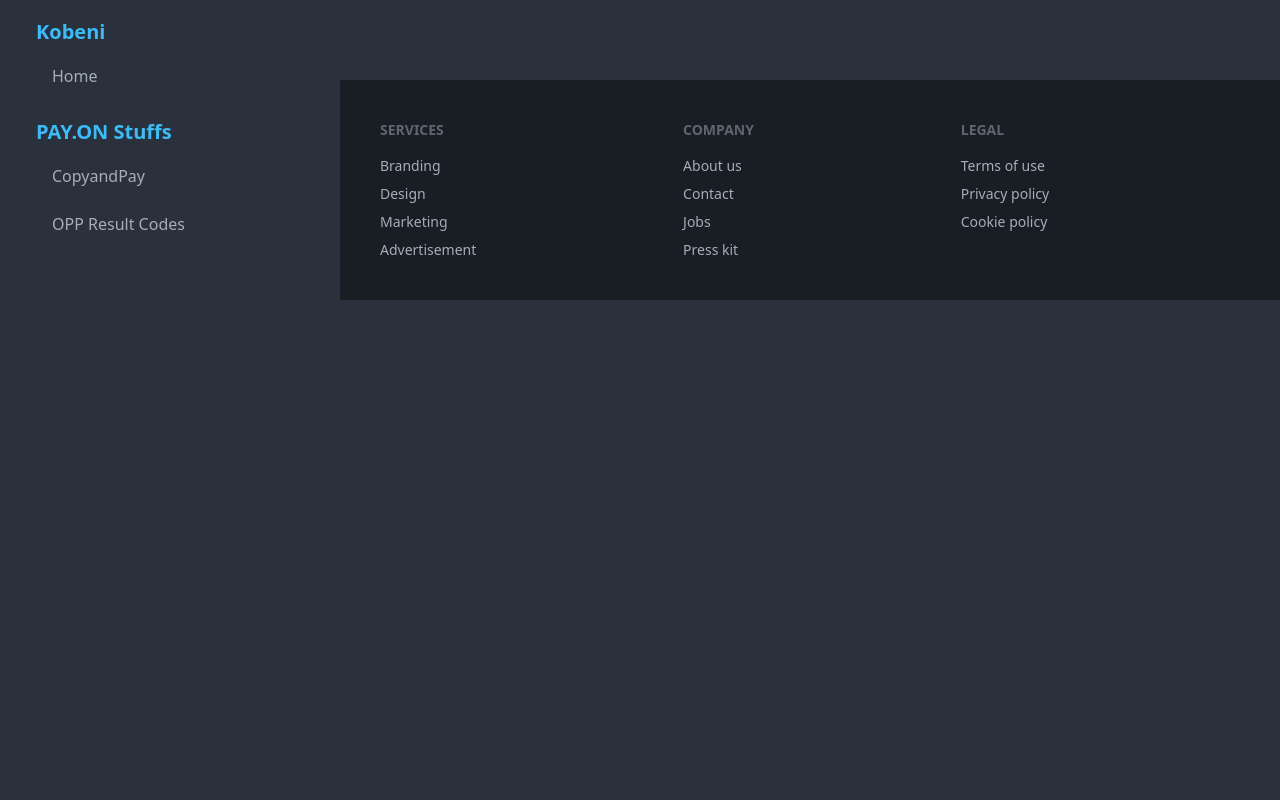
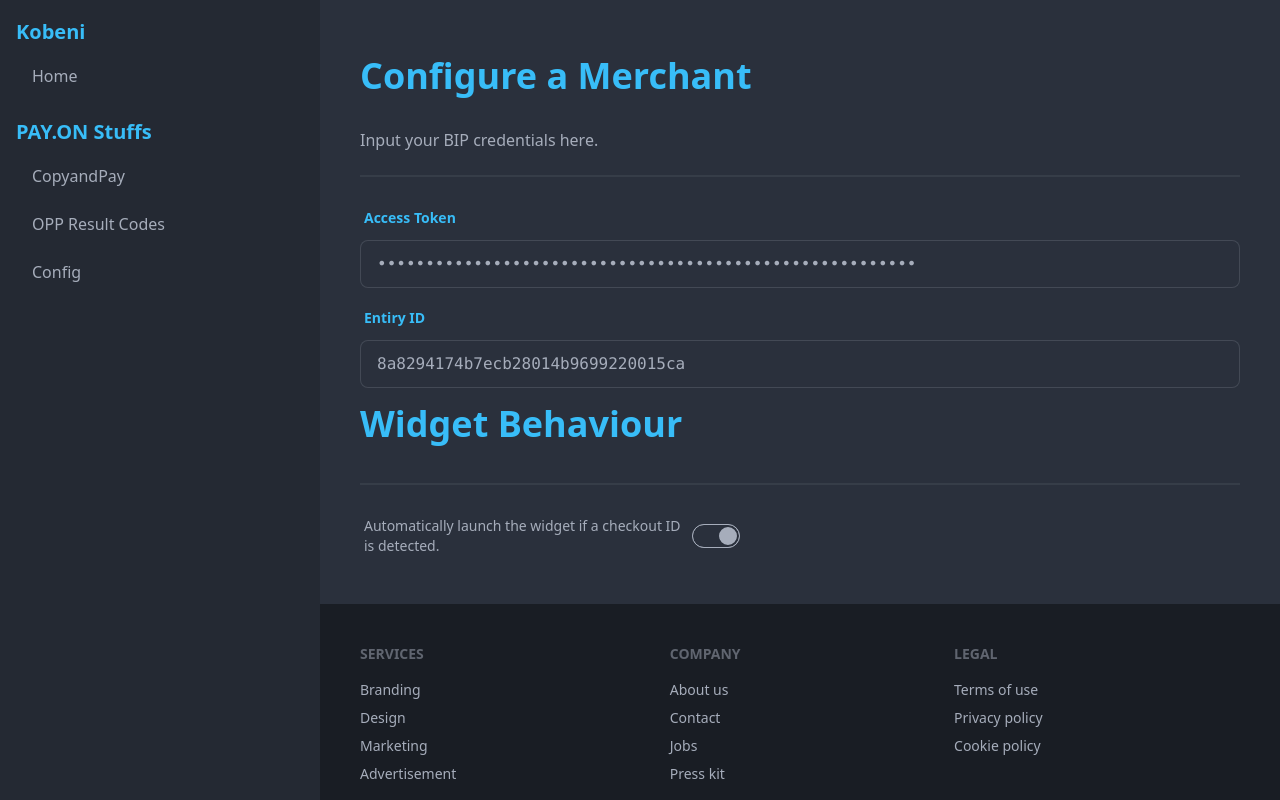
Before and after one commit to mtits/Kobeni-fork1, a Nuxt app: page /config-payon in a window 1280 px wide. Built offline with nearby package versions, Linux system fonts and the light colour scheme.

Commit message:
modal and shizzle

```diff
--- a/app.vue
+++ b/app.vue
@@ -1,8 +1,10 @@
 <template>
-  <div class="ml-5">
+  <div>
     <!-- main div for drawer -->
     <div class="drawer drawer-mobile">
-      <input id="my-drawer-2" type="checkbox" class="drawer-toggle" />
+      <input id="app-drawer" type="checkbox" class="drawer-toggle" />
+
+      <!-- pages container -->
       <div class="drawer-content flex flex-col items-center">
         <!-- Page content here -->
         <div class="container mx-auto p-10">
@@ -10,9 +12,11 @@
         </div>
         <Footer />
       </div>
+
+      <!-- drawer items -->
       <div class="drawer-side">
-        <label for="my-drawer-2" class="drawer-overlay"></label>
-        <ul class="menu p-4 w-80 bg-base-100 text-base-content">
+        <label for="app-drawer" class="drawer-overlay"></label>
+        <ul class="menu p-4 w-80 bg-base-200 text-base-content">
           <!-- Sidebar content here -->
           <div class="mb-4">
             <article class="prose mb-1">
@@ -31,6 +35,9 @@
             <!-- items -->
             <li><NuxtLink to="/copyandpay">CopyandPay</NuxtLink></li>
             <li><NuxtLink to="/oppresultcodes">OPP Result Codes</NuxtLink></li>
+            <li>
+              <NuxtLink to="/config-payon">Config</NuxtLink>
+            </li>
           </div>
         </ul>
       </div>
@@ -49,3 +56,19 @@
     filter: blur(1rem);
   }
 </style>
+
+<script setup>
+  // payon params
+  const accessToken = useState(
+    'accessToken',
+    () => 'OGE4Mjk0MTc0YjdlY2IyODAxNGI5Njk5MjIwMDE1Y2N8c3k2S0pzVDg='
+  )
+
+  const entityId = useState(
+    'entityId',
+    () => '8a8294174b7ecb28014b9699220015ca'
+  )
+
+  const autoLaunchWidget = useState('autoLaunchWidget', () => true)
+  const cnpModal = useState('cnpModal', () => false)
+</script>
--- a/components/modal.vue
+++ b/components/modal.vue
@@ -1,7 +1,7 @@
 <template>
   <div>
-    <input type="checkbox" :id="modalId" class="modal-toggle" />
-    <div class="modal">
+    <input type="checkbox" class="modal-toggle" />
+    <div class="modal" :class="{ 'modal-open': cnpModal }">
       <div class="modal-box">
         <h3 class="font-bold text-sky-400 text-lg" v-if="title">{{ title }}</h3>
         <p class="py-3">
@@ -10,7 +10,7 @@
 
         <!-- button to close -->
         <div class="modal-action">
-          <label :for="modalId" class="btn">Close</label>
+          <label class="btn" @click="cnpModal = false">Close</label>
         </div>
       </div>
     </div>
@@ -18,12 +18,9 @@
 </template>
 
 <script setup>
+  const cnpModal = useState('cnpModal')
+
   defineProps({
-    modalId: {
-      type: String,
-      required: true,
-    },
-
     title: {
       type: String,
     },
--- a/components/pageTitle.vue
+++ b/components/pageTitle.vue
@@ -8,7 +8,7 @@
 </script>
 
 <template>
-  <div class="prose mb-8">
+  <div class="prose mb-4 mt-4">
     <h1 class="text-sky-400">{{ title }}</h1>
     <p>
       <slot></slot>
--- a/nuxt.config.ts
+++ b/nuxt.config.ts
@@ -2,7 +2,7 @@
 export default defineNuxtConfig({
   app: {
     head: {
-      title: 'Kobeni | Pull Yourself Together!',
+      title: 'Kobeni | Pull Yoself Togedah!',
       htmlAttrs: {
         'data-theme': 'dark',
       },
--- /dev/null
+++ b/pages/config-payon.vue
@@ -0,0 +1,34 @@
+<template>
+  <div>
+    <PageTitle title="Configure a Merchant"></PageTitle>
+    <p>Input your BIP credentials here.</p>
+    <div class="divider"></div>
+
+    <Input label="Access Token" type="password" v-model="accessToken" />
+    <Input label="Entiry ID" type="text" v-model="entityId" />
+
+    <PageTitle title="Widget Behaviour"></PageTitle>
+    <div class="divider"></div>
+
+    <div class="form-control w-96">
+      <label class="label cursor-pointer">
+        <span class="label-text"
+          >Automatically launch the widget if a checkout ID is detected.</span
+        >
+        <input
+          type="checkbox"
+          class="toggle"
+          v-model="autoLaunchWidget"
+          :true-value="true"
+          :false-value="false" />
+      </label>
+    </div>
+  </div>
+</template>
+
+<script setup>
+  // the data below are all initialized @ app.vue
+  const accessToken = useState('accessToken')
+  const entityId = useState('entityId')
+  const autoLaunchWidget = useState('autoLaunchWidget')
+</script>
--- a/pages/copyandpay.vue
+++ b/pages/copyandpay.vue
@@ -16,8 +16,6 @@
         </option>
       </select>
     </div>
-
-    <Input label="Access Token" type="password" v-model="accessToken" />
 
     <div class="flex w-full mt-3">
       <!-- left -->
@@ -62,13 +60,18 @@
                 >Launch Widget</label
               >
             </div>
+
+            Autolaunch: {{ autoLaunchWidget }}
           </div>
         </Transition>
       </div>
     </div>
 
     <!-- cnp modal here -->
-    <modal modalId="cnp-modal" title="CopyandPay Widget" v-if="responseData.id">
+    <modal
+      title="CopyandPay Widget"
+      :isModalOpen="cnpModal"
+      v-if="responseData.id">
       <Cnpform
         shopper-result-url="https://docs.oppwa.com/tutorials/integration-guide" />
     </modal>
@@ -94,10 +97,7 @@
       value: 'https://eu-prod.oppwa.com/v1/checkouts',
     },
   ])
-  const accessToken = useState(
-    'accessToken',
-    () => 'OGE4Mjk0MTc0YjdlY2IyODAxNGI5Njk5MjIwMDE1Y2N8c3k2S0pzVDg='
-  )
+  const accessToken = useState('accessToken')
   const dataParameters = ref('')
   const defaultParameters = ref([
     'entityId=8a8294174b7ecb28014b9699220015ca',
@@ -115,6 +115,8 @@
 
   const responseData = ref('')
   const checkoutId = useState('checkoutId')
+  const autoLaunchWidget = useState('autoLaunchWidget')
+  const cnpModal = useState('cnpModal')
 
   onMounted(() => {
     dataParameters.value = arrayToFormatter(defaultParameters.value, '\n')
@@ -141,8 +143,15 @@
 
       responseData.value = response.data
 
+      // save states
       if (responseData.value.id) {
         checkoutId.value = responseData.value.id
+      }
+
+      // open the modal and call the form
+      if (autoLaunchWidget.value) {
+        cnpModal.value = true
+        createScriptTag()
       }
     } catch (error) {
       console.error(error)
@@ -155,6 +164,9 @@
    * create the script tag and append to the document to display the widgy
    */
   function createScriptTag() {
+    // open the modal first
+    cnpModal.value = true
+
     // check if existing widgetScript element exists in the HTML head and remove it
     if (document.head.contains(document.getElementById('widget-script-tag'))) {
       console.info('widget-script-tag element exists, removing now.')
```
Also changed, not shown: 1 other file (tests, documents, lock files or other folders).
